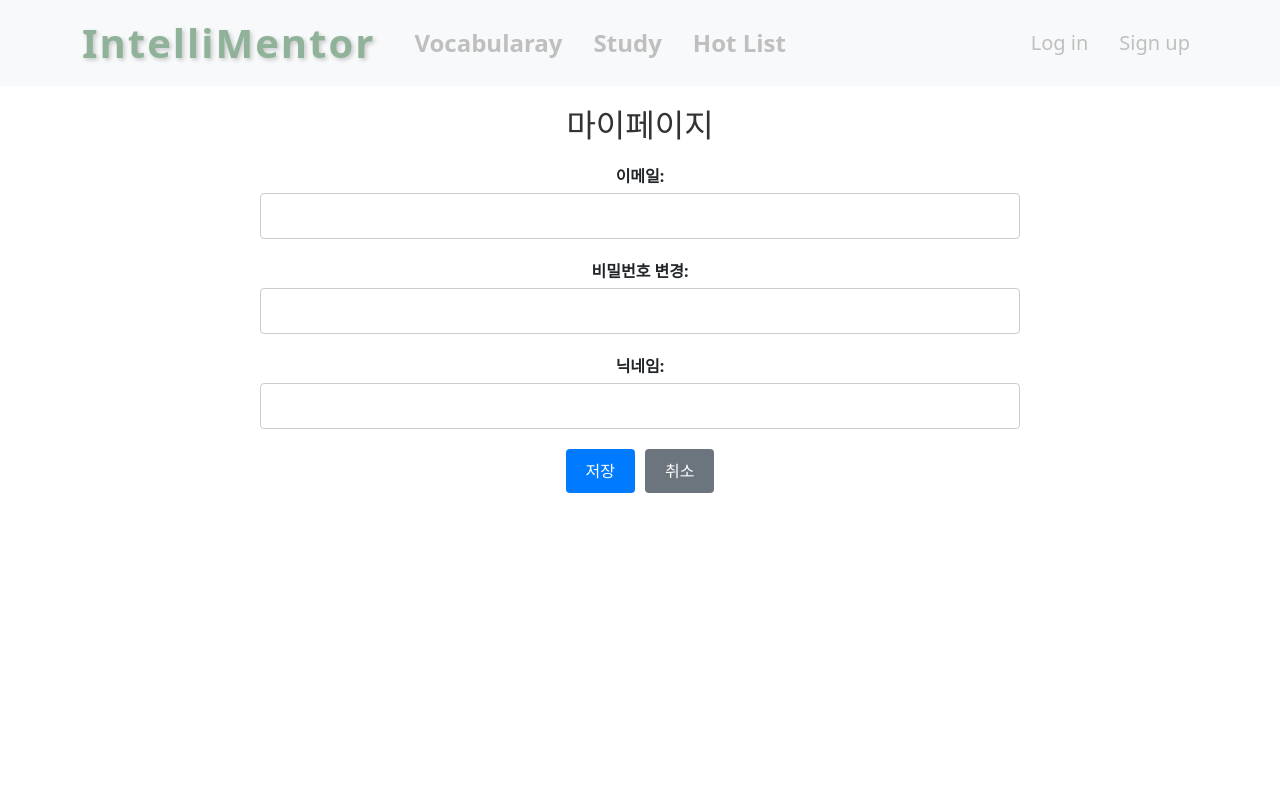
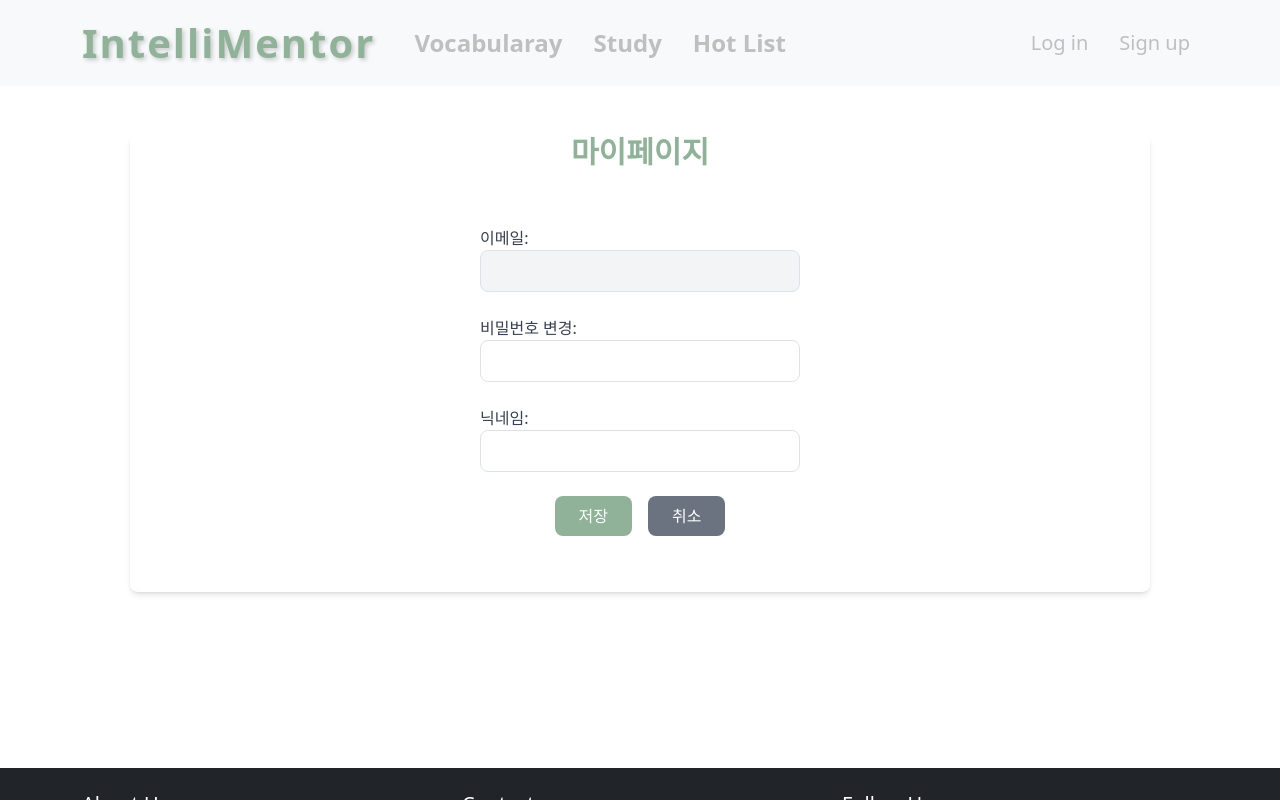
Before and after one commit to sinyoung0110/IntelliMentor_Front, a React (Create React App) app: page /member/mypage in a window 1280 px wide. Both pictures are taken after a click on the button "정보 수정". Shown: the top 800 px of the page. Built offline with nearby package versions, Linux system fonts and the light colour scheme.

Commit message:
마이페이지 수정 및 탈퇴 완료, member css 통일

```diff
--- a/src/App.css
+++ b/src/App.css
@@ -8,4 +8,43 @@
   margin-bottom: 16px;
   box-shadow: 0 4px 8px rgba(186, 184, 184, 0.11);
   position: relative;
+  opacity: 0.7;
 }
+.text-gray{
+  color:#BFBFBF;
+}
+.text-green{
+  color:#8FB299;
+}
+.bg-green{
+  background: #8FB299;
+}
+.bg-gray{
+  color:#BFBFBF;
+}
+.no-underline-link {
+  text-decoration: none; /* 밑줄 제거 */
+  color: white; /* 링크 색상 설정, 원하는 색상으로 변경 가능 */
+}
+.custom-button {
+  background-color: #8FB299;/* 기본 배경 색상 */
+  border: none; /* 기본 테두리 제거 */
+  color: white; /* 기본 텍스트 색상 */
+}
+
+.custom-button:hover {
+  background-color: #8FB299; /* hover 시 배경 색상 */
+  color: white; /* hover 시 텍스트 색상 */
+}
+.mt-4 {
+  margin-top: 1.5rem;
+}
+
+.mr-2 {
+  margin-right: 0.5rem;
+}
+/* Placeholder 색상 변경 */
+.form-control::placeholder {
+  color: #B0B0B0; /* 연한 회색 색상 */
+  opacity: 1; /* 불투명도 조정 (기본적으로는 placeholder가 반투명할 수 있음) */
+}
--- a/src/api/memberApi.js
+++ b/src/api/memberApi.js
@@ -13,6 +13,7 @@ export const loginPost = async (loginParam) => {
   const res = await axios.post(`${host}/login`, form, header);
   return res.data;
 };
+
 export const signupPost = async (signupParam) => {
   const header = {
     headers: { "Content-Type": "application/json" }
@@ -21,3 +22,24 @@ export const signupPost = async (signupParam) => {
   const res = await axios.post(`${host}/signup`, signupParam, header);
   return res.data;
 };
+
+export const modify = async (modifyParam) => {
+  const header = {
+    headers: { "Content-Type": "application/json" }
+  };
+
+  const res = await axios.put(`${host}/modify`, modifyParam, header);
+  return res.data;
+};
+
+export const deleted = async (deleteParam) => {
+  const header = {
+    headers: { "Content-Type": "application/json" }
+  };
+
+  const res = await axios.delete(`${host}/delete`, {
+    data: deleteParam,
+    ...header
+  });
+  return res.data;
+};
--- a/src/components/member/KakaoLoginComponent.js
+++ b/src/components/member/KakaoLoginComponent.js
@@ -7,12 +7,12 @@ const link=getKakaoLoginLink()
 function KakaoLoginComponent(props) {
     return (
         <div className="flex flex-col">
-            <div className="text-center text-blue-500">로그인시에 자동 가입처리 됩니다</div>
+            <div className="text-center text-green m-4">로그인시에 자동 가입처리 됩니다</div>
                 <div className="flex justify-center w-full">
                     <div
-                    className="text-3xl text-center m-6 text-white font-extrabold w-3/4 bg-yellow-500
+                    className="text-xl text-center text-green font-bold w-2/5 bg-green
                     shadow-sm rounded p-2">
-                    <Link to={link}>KAKAO LOGIN</Link>
+                    <Link to={link} className="no-underline-link" >KAKAO LOGIN</Link>
                 </div>
             </div>
         </div>
--- a/src/components/member/MypageComponent.js
+++ b/src/components/member/MypageComponent.js
@@ -1,42 +1,31 @@
 import React, { useState } from 'react';
-import Container from 'react-bootstrap/Container';
+import { Container } from 'react-bootstrap';
 import { useSelector, useDispatch } from 'react-redux';
-import { Link, useNavigate } from 'react-router-dom';
-import '../../css/mypage.css'; // CSS 파일 임포트
+import { useNavigate } from 'react-router-dom';
+import { modify, deleted } from '../../api/memberApi'; // API 함수 임포트
+import { logout } from "../../slices/loginSlice";
 
 function MypageComponent() {
   const user = useSelector(state => state.loginSlice);
   const dispatch = useDispatch(); // Redux dispatch 함수
   const navigate = useNavigate(); // useNavigate 훅 사용
   const [editing, setEditing] = useState(false);
+  const [pw, setPw] = useState('');
   const [nickname, setNickname] = useState(user.nickname);
-  const [password, setPassword] = useState('');
 
   // 정보 저장 함수
   const handleSave = async () => {
     try {
-      const response = await fetch('/api/member/modify', {
-        method: 'PUT',
-        headers: {
-          'Content-Type': 'application/json',
-          'Authorization': `Bearer ${user.token}` // Assuming you're using token-based authentication
-        },
-        body: JSON.stringify({
-          email: user.email, // 이메일을 고유키로 사용
-          nickname,
-          password
-        })
+      const data = await modify({
+        email: user.email, // 이메일을 고유키로 사용
+        pw,
+        nickname
       });
 
-      if (!response.ok) {
-        throw new Error('Failed to save user information');
-      }
-
-      const data = await response.json();
       console.log('정보가 저장되었습니다:', data);
 
       // 상태 업데이트
-      dispatch({ type: 'UPDATE_USER', payload: { nickname } });
+      dispatch({ type: 'UPDATE_USER', payload: { email: user.email, nickname } });
 
       setEditing(false);
       alert('정보가 성공적으로 저장되었습니다.');
@@ -49,24 +38,12 @@ function MypageComponent() {
   // 회원 탈퇴 함수
   const handleDeleteAccount = async () => {
     try {
-      const response = await fetch('/api/member/delete', {
-        method: 'DELETE',
-        headers: {
-          'Content-Type': 'application/json',
-          'Authorization': `Bearer ${user.token}` // Assuming you're using token-based authentication
-        },
-        body: JSON.stringify({ email: user.email }) // 이메일을 고유키로 사용
-      });
+      const data = await deleted({ email: user.email }); // 이메일을 고유키로 사용
 
-      if (!response.ok) {
-        throw new Error('Failed to delete account');
-      }
-
-      const data = await response.json();
       console.log('회원 탈퇴 완료:', data);
 
       // 상태 초기화 및 리디렉션
-      dispatch({ type: 'LOGOUT' });
+      dispatch(logout());
       navigate('/member/login'); // 로그인 페이지로 리디렉션
       alert('회원 탈퇴가 완료되었습니다.');
     } catch (error) {
@@ -76,53 +53,77 @@ function MypageComponent() {
   };
 
   return (
-    <Container className="my-page-container">
-      <h1 className="my-page-heading">마이페이지</h1>
-      <div className="my-page-info">
+    <Container className="bg-white rounded-lg shadow-md flex flex-col items-center mb-20">
+      <h1 className="text-3xl font-bold text-green text-center ">마이페이지</h1>
+      <div className="space-y-4 mt-5 w-full max-w-xs ">
         {editing ? (
           <>
-            <div className="form-group">
-              <label htmlFor="email">이메일:</label>
+            <div className="flex flex-col mb-4">
+              <label htmlFor="email" className="text-gray-700">이메일:</label>
               <input
                 type="email"
                 id="email"
                 value={user.email}
                 readOnly
+                className="p-2 border border-gray-300 rounded-lg bg-gray-100 text-gray-600 w-full"
               />
             </div>
-            <div className="form-group">
-              <label htmlFor="password">비밀번호 변경:</label>
+            <div className="flex flex-col mb-4">
+              <label htmlFor="pw" className="text-gray-700">비밀번호 변경:</label>
               <input
                 type="password"
-                id="password"
-                value={password}
-                onChange={(e) => setPassword(e.target.value)}
+                id="pw"
+                value={pw}
+                onChange={(e) => setPw(e.target.value)}
+                className="p-2 border border-gray-300 rounded-lg w-full"
               />
             </div>
-            <div className="form-group">
-              <label htmlFor="nickname">닉네임:</label>
+            <div className="flex flex-col mb-4">
+              <label htmlFor="nickname" className="text-gray-700">닉네임:</label>
               <input
                 type="text"
                 id="nickname"
                 value={nickname}
                 onChange={(e) => setNickname(e.target.value)}
+                className="p-2 border border-gray-300 rounded-lg w-full"
               />
             </div>
-
-            <button onClick={handleSave} className="btn btn-primary">저장</button>
-            <button onClick={() => setEditing(false)} className="btn btn-secondary">취소</button>
+            <div className="flex justify-center space-x-4 mt-4">
+              <button
+                onClick={handleSave}
+                className="bg-green text-white px-4 py-2 rounded-lg hover:bg-green-600"
+              >
+                저장
+              </button>
+              <button
+                onClick={() => setEditing(false)}
+                className="bg-gray-500 text-white px-4 py-2 rounded-lg hover:bg-gray-600"
+              >
+                취소
+              </button>
+            </div>
+            <div className="h-10"> </div>
           </>
         ) : (
           <>
-            <h2>정보</h2>
+            <p><strong>이메일:</strong> {user.email}</p>
             <p><strong>닉네임:</strong> {nickname}</p>
-            <p><strong>이메일:</strong> {user.email}</p>
             <p><strong>계정 정보:</strong> {user.isAdmin ? '관리자' : '일반 사용자'}</p>
-            <button onClick={() => setEditing(true)} className="btn btn-primary">정보 수정</button>
-            <div className="my-page-links">
-              <Link to="/member/change-password">비밀번호 변경</Link>
-              <button onClick={handleDeleteAccount} className="btn btn-danger">회원 탈퇴</button>
+            <div className="flex justify-center space-x-4 mt-5">
+              <button
+                onClick={() => setEditing(true)}
+                className="bg-green text-white px-4 py-2 rounded-lg  hover:bg-green-600"
+              >
+                정보 수정
+              </button>
+              <button
+                onClick={handleDeleteAccount}
+                className="bg-red-500 text-white px-4 py-2 rounded-lg hover:bg-red-600"
+              >
+                회원 탈퇴
+              </button>
             </div>
+            <div className="h-10"> </div>
           </>
         )}
       </div>
--- a/src/css/mypage.css
+++ /dev/null
@@ -1,75 +0,0 @@
-/* MyPage.css */
-.my-page-container {
-  max-width: 800px;
-  margin: 0 auto;
-  padding: 20px;
-  text-align: center;
-}
-
-.my-page-heading {
-  font-size: 2rem;
-  color: #333;
-  margin-bottom: 20px;
-}
-
-.my-page-info {
-  margin-top: 20px;
-}
-
-.form-group {
-  margin-bottom: 20px;
-}
-
-.form-group label {
-  display: block;
-  margin-bottom: 5px;
-  font-weight: bold;
-}
-
-.form-group input {
-  width: 100%;
-  padding: 10px;
-  border: 1px solid #ccc;
-  border-radius: 4px;
-  box-sizing: border-box;
-}
-
-.my-page-links {
-  margin-top: 20px;
-}
-
-.my-page-links a {
-  display: block;
-  color: #007bff;
-  text-decoration: none;
-  margin: 10px 0;
-}
-
-.my-page-links a:hover {
-  text-decoration: underline;
-}
-
-.btn {
-  padding: 10px 20px;
-  border-radius: 4px;
-  cursor: pointer;
-  border: none;
-  font-size: 1rem;
-  color: #fff;
-}
-
-.btn-primary {
-  background-color: #007bff;
-}
-
-.btn-secondary {
-  background-color: #6c757d;
-}
-
-.btn-danger {
-  background-color: #dc3545;
-}
-
-.btn + .btn {
-  margin-left: 10px;
-}
--- a/src/layouts/BasicLayout.js
+++ b/src/layouts/BasicLayout.js
@@ -2,7 +2,7 @@ import React from 'react';
 import BasicMenu from "../components/menus/BasicMenu";
 import Footer from "../components/menus/Footer";
 import { Container } from 'react-bootstrap';
-
+import '../App.css';
 function BasicLayout({children}) {
   return (
     <>
--- a/src/pages/member/LoginPage.js
+++ b/src/pages/member/LoginPage.js
@@ -1,13 +1,15 @@
+
+import React from "react";
+import { Container } from 'react-bootstrap';
 import LoginComponent from "../../components/member/LoginComponent";
 import BasicMenu from "../../components/menus/BasicMenu";
-const LoginPage = () => {
-return (
-<div className='fixed top-0 left-0 z-[1055] flex flex-col h-full w-full'>
-<BasicMenu/>
-  <div className="flex flex-wrap w-full h-full justify-center items-center border-2">
-    <LoginComponent/>
-  </div>
-</div>
-);
+const LoginPage = (props) => {
+  return (<>
+    <BasicMenu/>
+    <Container>
+      <LoginComponent />
+    </Container>
+    </>
+    );
 }
 export default LoginPage;
--- a/src/pages/member/MyPage.js
+++ b/src/pages/member/MyPage.js
@@ -1,13 +1,15 @@
 import React from 'react';
-import BasicMenu from "../../components/menus/BasicMenu";
+import BasicLayout from '../../layouts/BasicLayout';
 import MypageComponent from '../../components/member/MypageComponent';
 
 function MyPage() {
   return (
-    <>
-    <BasicMenu/>
-    <MypageComponent></MypageComponent>
-    </>
+
+    <BasicLayout>
+
+        <MypageComponent/>
+
+    </BasicLayout>
   );
 }
 
```
Also changed, not shown: src/components/member/LoginComponent.js (+72 -72 lines), src/components/member/SignupComponent.js (+13 -6 lines). Lines whose indentation alone changed are shown as unchanged.
